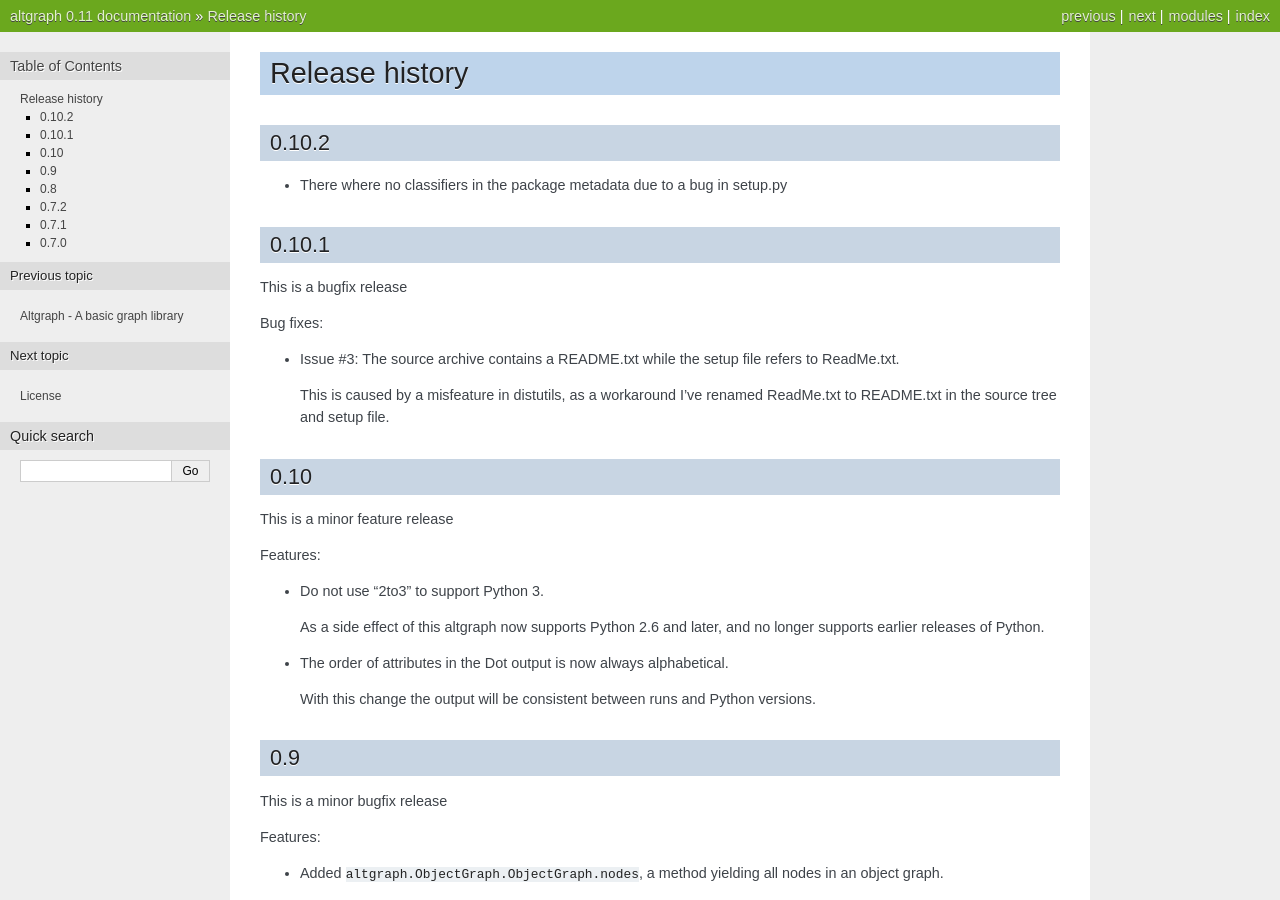
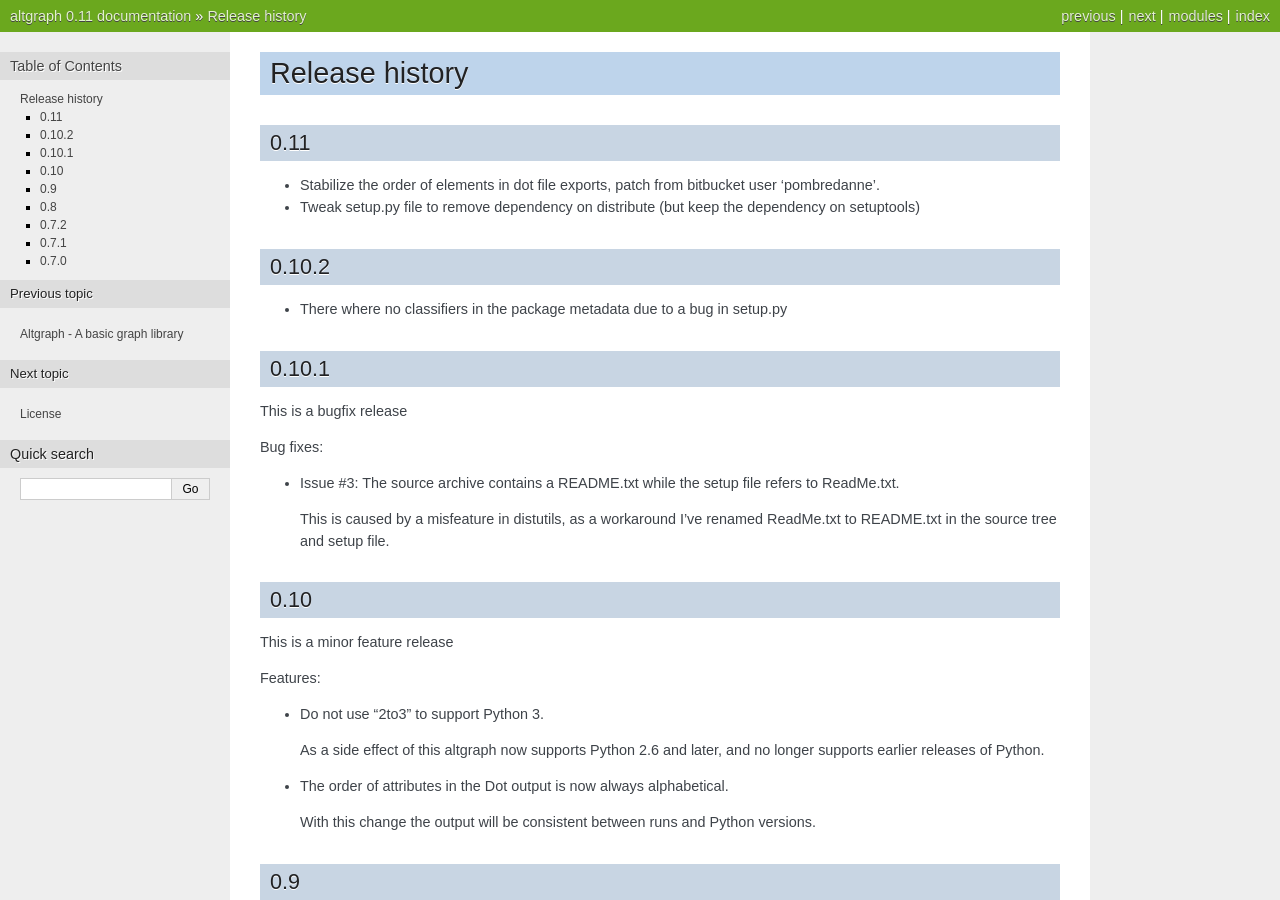
Before and after one commit to ronaldoussoren/altgraph, a Sphinx documentation site: the page built from doc/changelog.rst, in a window 1280 px wide and 900 px high. Built offline with Sphinx 7.4.7, drawn with Linux system fonts in a browser that asks for light colours.

Commit message:
Update changelog for recent merges

```diff
--- a/doc/changelog.rst
+++ b/doc/changelog.rst
@@ -1,5 +1,15 @@
 Release history
 ===============
+
+0.11
+----
+
+- Stabilize the order of elements in dot file exports,
+  patch from bitbucket user 'pombredanne'.
+
+- Tweak setup.py file to remove dependency on distribute (but
+  keep the dependency on setuptools)
+
 
 0.10.2
 ------
```
